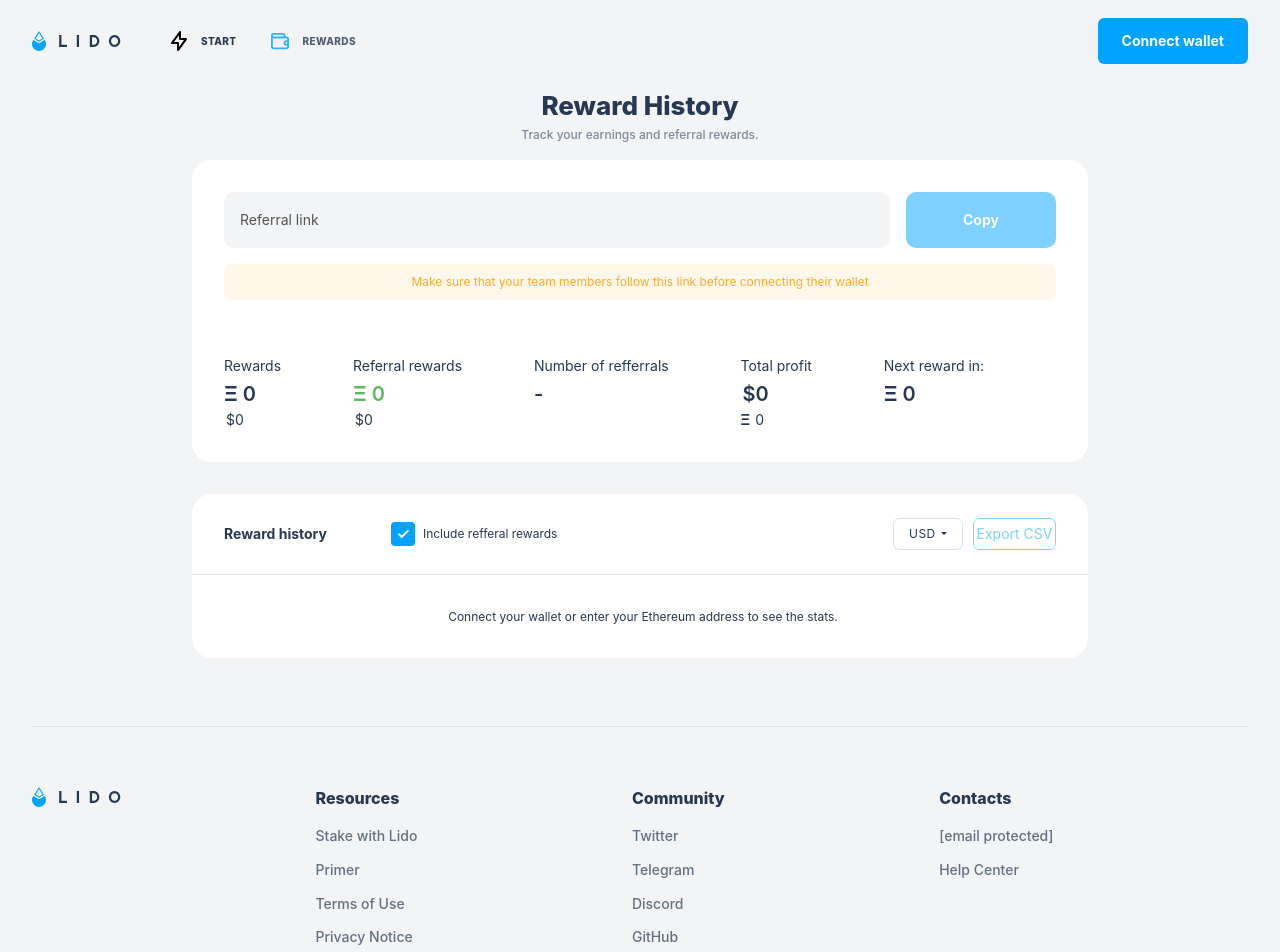
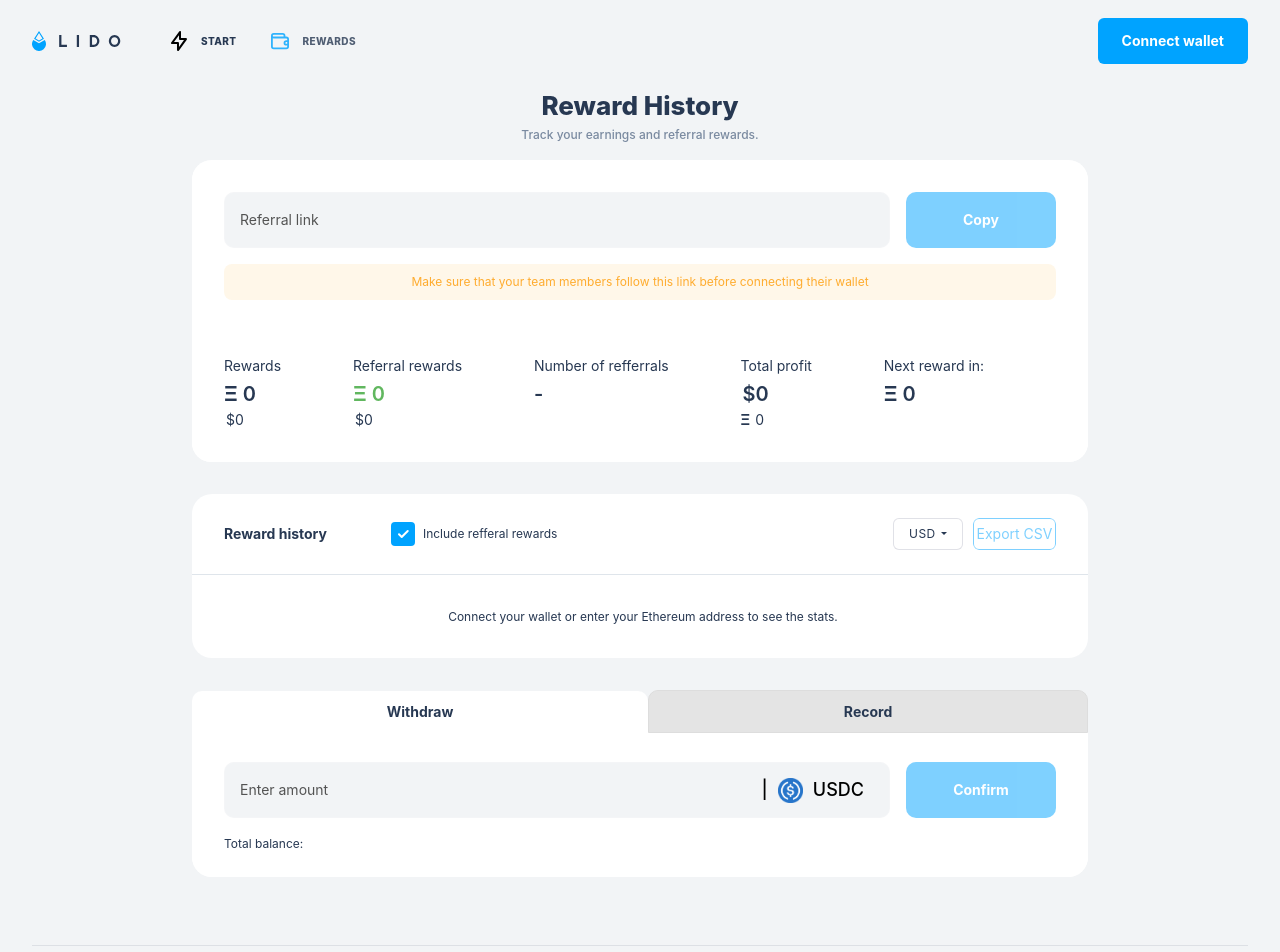
Before and after one commit to geckoGecko1/2tryLido, a React (Create React App) app: page /rewards in a window 1280 px wide. Shown: the top 952 px of the page. Built offline with nearby package versions, Linux system fonts and the light colour scheme.

Commit message:
with withdraw

```diff
--- a/src/components/Rewards.jsx
+++ b/src/components/Rewards.jsx
@@ -2,6 +2,7 @@
 import './forRewards/rewards.css';
 import RewardsBalance from './forRewards/RewardsBalance';
 import RewardsHistory from './forRewards/RewardsHistory';
+import Withdraw from './forRewards/Withdraw';
 
 function Rewards() {
   return (
@@ -16,6 +17,7 @@
         <h4 class="sc-6d14a0be-1 geYLLk">Track your earnings and referral rewards.</h4>
         <RewardsBalance />
         <RewardsHistory />
+        <Withdraw />
       </main>
     </div>
   );
--- /dev/null
+++ b/src/components/forRewards/Withdraw.jsx
@@ -0,0 +1,47 @@
+// import './App.css';
+import { useState } from 'react';
+import PanelRecord from './forWithdraw/PanelRecord';
+import PanelWithdraw from './forWithdraw/PanelWithdraw';
+
+function Withdraw() {
+  const [withdrawActive, setWithdrawActive] = useState(true);
+
+  const clickOnWithdraw = () => {
+    setWithdrawActive(true);
+  };
+
+  const clickOnRecord = () => {
+    setWithdrawActive(false);
+  };
+
+  return (
+    <>
+      <div class="Box-sc-7k2blr-0 withStyledSystem-sc-16nltcn-0 brPPWQ dxaNbM"></div>
+
+      <div class="Box-sc-7k2blr-0 withStyledSystem-sc-16nltcn-0 brPPWQ jFRrno">
+        <div className="Box-sc-7k2blr-0 withStyledSystem-sc-16nltcn-0 brPPWQ ffnVwv withdraw-recordBox noselect">
+          <div
+            onClick={clickOnWithdraw}
+            className={`withdrawArea ${withdrawActive == true ? 'active' : ' '}`}>
+            <div className="withdraw">Withdraw</div>
+          </div>
+          <div
+            onClick={clickOnRecord}
+            className={`recordArea ${withdrawActive == false ? 'active' : ' '}`}>
+            <div className="record ">Record</div>
+          </div>
+        </div>
+        <div class="BlockStyles__BlockStyle-sc-x6m4g3-0 dWULCi sc-ad5319f6-0 gLvfmn">
+          <div class="BlockStyles__BlockStyle-sc-x6m4g3-0 hqHkje sc-ad5319f6-0 hJvurP border-radiuse-top-0">
+            <div class="Box-sc-7k2blr-0 withStyledSystem-sc-16nltcn-0 brPPWQ ffnVwv">
+              {(withdrawActive && <PanelWithdraw />) || <PanelRecord />}
+            </div>
+            {withdrawActive && <div>Total balance:</div>}
+          </div>
+        </div>
+      </div>
+    </>
+  );
+}
+
+export default Withdraw;
--- /dev/null
+++ b/src/components/forRewards/forWithdraw/PanelRecord.jsx
@@ -0,0 +1,43 @@
+// import './App.css';
+import { useState } from 'react';
+import usdc from '../../../assets/img/usdc.png';
+import OutputBlock from './forPanelRecord/OutputBlock';
+import RewardBlock from './forPanelRecord/RewardBlock';
+import WithdrawBlock from './forPanelRecord/WithdrawBlock';
+
+function PanelRecord() {
+  const [acitveLi, setActiveLi] = useState(1);
+
+  const changeActiveLi = (id) => {
+    setActiveLi(id);
+  };
+
+  return (
+    <>
+      <div className="record_menu">
+        <ul className="record_menu_ul noselect">
+          <li
+            className={`li-1 ${acitveLi == 1 ? 'active-li' : ' '}`}
+            onClick={() => changeActiveLi(1)}>
+            Withdraw
+          </li>
+          <li
+            className={`li-2 ${acitveLi == 2 ? 'active-li' : ' '}`}
+            onClick={() => changeActiveLi(2)}>
+            Output
+          </li>
+          <li
+            className={`li-3 ${acitveLi == 3 ? 'active-li' : ' '}`}
+            onClick={() => changeActiveLi(3)}>
+            Reward
+          </li>
+        </ul>
+      </div>
+      {acitveLi == 1 && <WithdrawBlock />}
+      {acitveLi == 2 && <OutputBlock />}
+      {acitveLi == 3 && <RewardBlock />}
+    </>
+  );
+}
+
+export default PanelRecord;
--- /dev/null
+++ b/src/components/forRewards/forWithdraw/PanelWithdraw.jsx
@@ -0,0 +1,35 @@
+// import './App.css';
+import usdc from '../../../assets/img/usdc.png';
+
+function PanelWithdraw() {
+  return (
+    <>
+      <span class="Box-sc-7k2blr-0 withStyledSystem-sc-16nltcn-0 brPPWQ ikQVfU">
+        <label class="InputStyles__InputWrapperStyle-sc-kdtshm-0 gPQpbf sc-c9951d72-0 ekXqsL">
+          <span class="InputStyles__InputContentStyle-sc-kdtshm-1 gcBjxM">
+            <input
+              type="text"
+              placeholder="Enter amount "
+              aria-invalid="false"
+              spellcheck="false"
+              class="InputStyles__InputStyle-sc-kdtshm-2 WHtZg"
+            />
+          </span>
+          <div className="usdcLable noselect">
+            <div className="usdcVertecal"> |</div>
+            <img className="usdcLable_img" src={usdc} />
+            <div className="usdcText"> USDC</div>
+          </div>
+        </label>
+      </span>
+      <div class="Box-sc-7k2blr-0 withStyledSystem-sc-16nltcn-0 brPPWQ epiThS"></div>
+      <div class="Box-sc-7k2blr-0 withStyledSystem-sc-16nltcn-0 brPPWQ ijcZvh">
+        <button disabled type="button" class="ButtonStyles__ButtonStyle-sc-gzfh1w-0 cyZqyk">
+          <span class="ButtonStyles__ButtonContentStyle-sc-gzfh1w-2 hBoswx">Confirm</span>
+        </button>
+      </div>
+    </>
+  );
+}
+
+export default PanelWithdraw;
--- /dev/null
+++ b/src/components/forRewards/forWithdraw/forPanelRecord/OutputBlock.jsx
@@ -0,0 +1,15 @@
+function OutputBlock() {
+  return (
+    <>
+      <div className="record_menu noselect">
+        <ul className="record_title">
+          <li>Time</li>
+          <li>Balance</li>
+          <li>Quantity</li>
+        </ul>
+      </div>
+    </>
+  );
+}
+
+export default OutputBlock;
--- /dev/null
+++ b/src/components/forRewards/forWithdraw/forPanelRecord/RewardBlock.jsx
@@ -0,0 +1,14 @@
+function RewardBlock() {
+  return (
+    <>
+      <div className="record_menu noselect">
+        <ul className="record_title">
+          <li>Time</li>
+          <li>Output</li>
+        </ul>
+      </div>
+    </>
+  );
+}
+
+export default RewardBlock;
--- /dev/null
+++ b/src/components/forRewards/forWithdraw/forPanelRecord/WithdrawBlock.jsx
@@ -0,0 +1,15 @@
+function WithdrawBlock() {
+  return (
+    <>
+      <div className="record_menu noselect">
+        <ul className="record_title">
+          <li>Time</li>
+          <li>Quantity</li>
+          <li>Status</li>
+        </ul>
+      </div>
+    </>
+  );
+}
+
+export default WithdrawBlock;
--- a/src/components/forRewards/rewards.css
+++ b/src/components/forRewards/rewards.css
@@ -2728,6 +2728,7 @@
 .ekXqsL {
   font-size: 18px;
   background-color: #f2f4f6;
+  align-items: center;
 } /*!sc*/
 data-styled.g149[id='sc-c9951d72-0'] {
   content: 'ekXqsL,';
@@ -2774,3 +2775,157 @@
 data-styled.g153[id='sc-50d58795-0'] {
   content: 'ePzspc,';
 } /*!sc*/
+
+
+
+.border-radiuse-top-0{
+  border-top-right-radius: 0px;
+  border-top-left-radius: 0px;
+}
+
+.withdraw-recordBox{
+  display: flex;
+  flex-direction: row;
+  align-items: center;
+  margin-bottom: -3px;
+
+}
+
+
+.withdrawArea{
+  border-top-right-radius: 10px;
+  border-top-left-radius: 10px;
+  flex-grow: 1;
+  text-align: center;
+  padding-top: 15px;
+  padding-bottom: 5px;
+  background-color: rgb(228, 228, 228);
+  border: 1px solid rgb(221, 221, 221);
+  font-weight: 700;
+  cursor: pointer;
+
+}
+.withdraw{
+  position: relative;
+  top: -5px;
+}
+
+.recordArea{
+  font-weight: 700;
+
+  padding-bottom: 3px;
+  background-color: rgb(228, 228, 228);
+  text-align: center;
+  border-top-right-radius: 10px;
+  border-top-left-radius: 10px;
+  border: 1px solid rgb(221, 221, 221);
+  flex-grow: 1;
+  padding-top: 15px;
+  padding-bottom: 5px;
+  cursor: pointer;
+}
+
+.record{
+  position: relative;
+  top: -5px;
+}
+
+.usdcLable{
+  color:black;
+  font-weight: 500;
+  display: flex;
+  flex-direction: row;
+  justify-content: space-evenly;
+  align-items: center;
+
+  padding: 0 10px;
+}
+
+.usdcLable_img{
+  /* position: relative; */
+  padding: 0px 10px 0px 10px;
+  height: 25px;
+}
+
+.usdcText{
+}
+
+.noselect {
+  -webkit-touch-callout: none; /* iOS Safari */
+    -webkit-user-select: none; /* Safari */
+     -khtml-user-select: none; /* Konqueror HTML */
+       -moz-user-select: none; /* Old versions of Firefox */
+        -ms-user-select: none; /* Internet Explorer/Edge */
+            user-select: none; /* Non-prefixed version, currently
+                                  supported by Chrome, Edge, Opera and Firefox */
+}
+
+.active{
+  background-color: white;
+  border: 0px;
+
+}
+.record_menu{
+  display: flex;
+  width: 100%;
+  overflow-x: hidden;
+
+}
+.record_menu_ul{
+  width: 100%;
+  display: flex;
+  flex-direction: row;
+  list-style-type: none;
+  padding: 0;
+  justify-content:space-around;
+}
+
+@media screen and (max-width: 479px) {
+  .record_menu_ul {
+    display: inline-block;
+  overflow-x: hidden;
+  }
+  .record_menu_ul li{
+    margin-top: 5px;
+    border-radius: 10px;
+    overflow-x: hidden;
+  }
+
+}
+
+.record_menu_ul li{
+  font-size: 17px;
+  border: 1px solid rgb(167, 167, 167);
+
+  /* width: 100px; */
+  padding: 8px 8vw;
+  overflow-x: hidden;
+  text-align: center;
+  cursor: pointer;
+
+}
+
+.li-1{
+  border-radius: 1.6vw 0 0 1.6vw;
+}
+.li-3{
+
+  border-radius: 0 1.6vw 1.6vw 0;
+}
+
+.active-li{
+  background-color: #1da9fa;
+  color: white;
+}
+
+.record_title{
+  width: 100%;
+  display: flex;
+  flex-direction: row;
+  list-style-type: none;
+  padding: 0;
+  justify-content:space-around;
+  font-size: 15px;
+  margin-top: 15px;
+  font-weight: 500;
+}
```
Also changed, not shown: src/assets/img/usdc.png (added).
